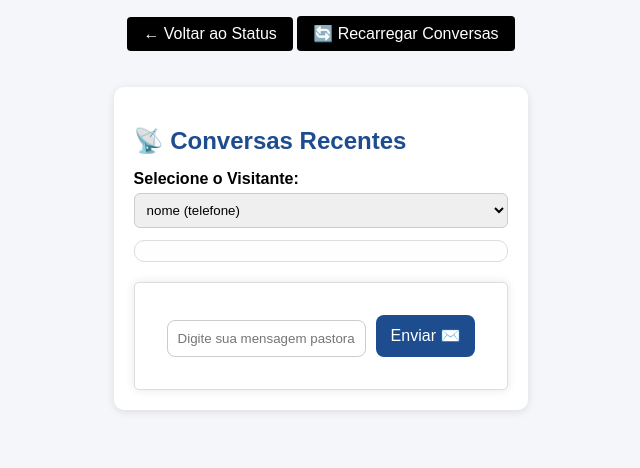
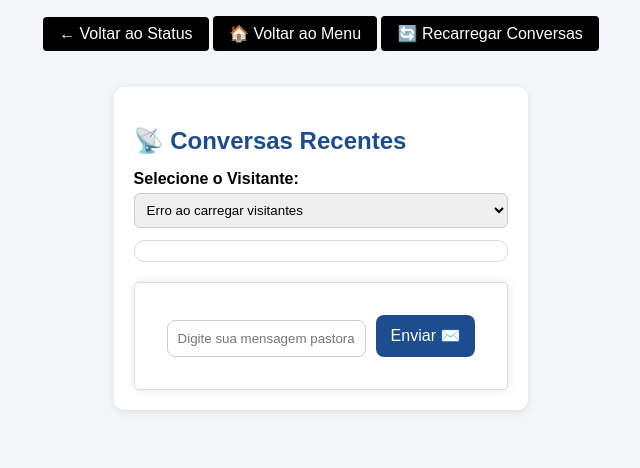
Before and after one commit to WilsonNous/nous_crm_church_v1, a Flask app: template templates/app_monitor.html in a window 1280 px wide. Shown: the part 112-580 px from the top of the page, without its empty margins (319-959 px from the left). Run offline with Flask 3, Linux system fonts and the light colour scheme; the template is opened without the code that fills it, so the values that code supplies are empty.

Commit message:
Update app_monitor.html

```diff
--- a/templates/app_monitor.html
+++ b/templates/app_monitor.html
@@ -70,6 +70,7 @@
   <main>
     <div style="margin-bottom:16px;">
       <button class="btn-secondary" onclick="window.location.href='/app/monitor-status'">← Voltar ao Status</button>
+      <button class="btn-secondary" onclick="window.location.href='/app/menu'">🏠 Voltar ao Menu</button>
       <button class="btn-primary" id="btnReload">🔄 Recarregar Conversas</button>
     </div>
 
@@ -95,19 +96,20 @@
   <script>
     // ========= CARREGAR VISITANTES =========
     async function carregarVisitantes() {
-      const res = await fetch('/api/get-visitors');
+      const res = await fetch('/api/monitor/visitantes');
       const data = await res.json();
       const select = document.getElementById('visitanteSelect');
       select.innerHTML = '';
 
-      // Adapta para ambos formatos: inglês ou português
-      (data.visitors || data).forEach(v => {
-        const id = v.id || v.visitante_id || v.codigo;
-        const nome = v.name || v.nome || 'Sem nome';
-        const telefone = v.phone || v.telefone || 'Sem telefone';
+      if (data.status !== 'success') {
+        select.innerHTML = '<option>Erro ao carregar visitantes</option>';
+        return;
+      }
+
+      data.visitantes.forEach(v => {
         const opt = document.createElement('option');
-        opt.value = id;
-        opt.textContent = `${nome} (${telefone})`;
+        opt.value = v.id;
+        opt.textContent = `${v.nome} (${v.telefone})`;
         select.appendChild(opt);
       });
 
@@ -137,7 +139,7 @@
       // Atualiza título dinâmico
       title.textContent = `💬 Conversas com ${visitanteNome.split('(')[0].trim()}`;
 
-      const res = await fetch(`/api/conversas/${visitanteId}`);
+      const res = await fetch(`/api/monitor/conversas/${visitanteId}`);
       const data = await res.json();
       area.innerHTML = '';
 
@@ -161,7 +163,6 @@
     async function enviarMensagemManual(e) {
       e.preventDefault();
       const visitanteSelect = document.getElementById('visitanteSelect');
-      const visitanteId = visitanteSelect.value;
       const numero = visitanteSelect.options[visitanteSelect.selectedIndex].text.match(/\((.*?)\)/)[1];
       const mensagem = document.getElementById('mensagemInput').value.trim();
 
```
